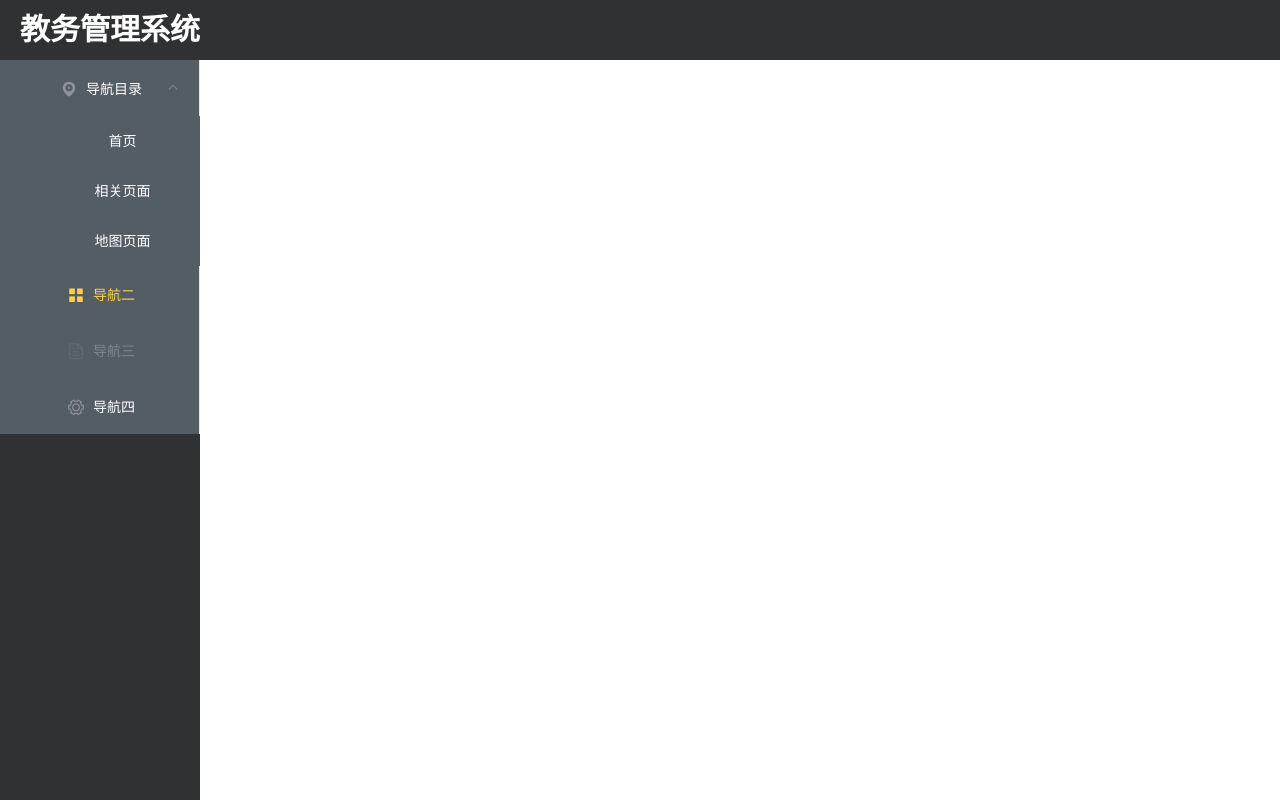
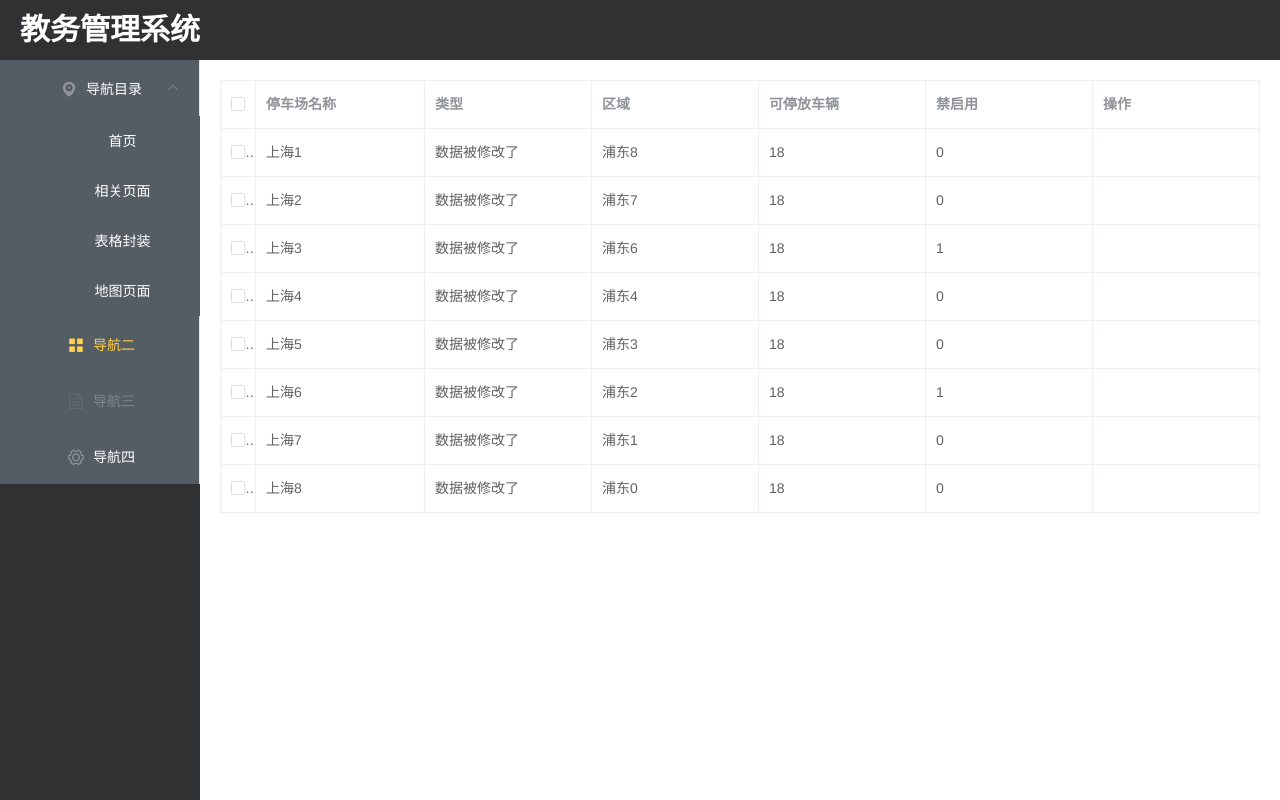
Before and after one commit to anxin-byte/vuex-table, a Vue app in the folder vuex/: page /#/table in a window 1280 px wide. Both pictures are taken after a click on the element "导航目录". Built offline with nearby package versions, Linux system fonts and the light colour scheme; a small style sheet from the web is missing.

Commit message:
'对table组件进行二次封装，目前callback函数封装尚缺,需要自己去寻找方案'

```diff
--- a/vuex/package.json
+++ b/vuex/package.json
@@ -7,6 +7,7 @@
     "build": "vue-cli-service build"
   },
   "dependencies": {
+    "axios": "^0.21.1",
     "core-js": "^3.6.5",
     "element-ui": "^2.14.1",
     "ol": "^6.4.3",
@@ -19,6 +20,9 @@
     "@vue/cli-plugin-router": "~4.5.0",
     "@vue/cli-plugin-vuex": "~4.5.0",
     "@vue/cli-service": "~4.5.0",
+    "node-sass": "^5.0.0",
+    "sass-loader": "^10.1.0",
+    "style-loader": "^2.0.0",
     "vue-template-compiler": "^2.6.11"
   }
 }
--- a/vuex/src/App.vue
+++ b/vuex/src/App.vue
@@ -21,6 +21,7 @@
                 <!-- <template slot="title">分组一</template> -->
                 <el-menu-item index="1-1"><router-link to="/">首页</router-link></el-menu-item>
                 <el-menu-item index="1-2"><router-link to="/about">相关页面</router-link></el-menu-item>
+                <el-menu-item index="1-2"><router-link to="/table">表格封装</router-link></el-menu-item>
                 <el-menu-item index="1-2"><router-link to="/map">地图页面</router-link></el-menu-item>
               <!-- </el-menu-item-group> -->
               <!-- <el-submenu index="1-4">
--- /dev/null
+++ b/vuex/src/api/data.js
@@ -0,0 +1,6 @@
+// import axios from 'axios';
+import data from "@/assets/data.json"
+
+export function loadData(){
+  return   data
+}
--- /dev/null
+++ b/vuex/src/assets/data.json
@@ -0,0 +1,13 @@
+{
+  "innerList": [
+		{"parkingName":"上海1","type":"公共场地1","address":"浦东8","carsNumber":"18","status":0},
+    {"parkingName":"上海2","type":"公共场地2","address":"浦东7","carsNumber":"18","status":0},
+		{"parkingName":"上海3","type":"公共场地3","address":"浦东6","carsNumber":"18","status":1},
+		{"parkingName":"上海4","type":"公共场地4","address":"浦东4","carsNumber":"18","status":0},
+		{"parkingName":"上海5","type":"公共场地5","address":"浦东3","carsNumber":"18","status":0},
+		{"parkingName":"上海6","type":"公共场地6","address":"浦东2","carsNumber":"18","status":1},
+		{"parkingName":"上海7","type":"公共场地7","address":"浦东1","carsNumber":"18","status":0},
+		{"parkingName":"上海8","type":"公共场地8","address":"浦东0","carsNumber":"18","status":0}
+	]
+
+}
--- a/vuex/src/components/HelloWorld.vue
+++ /dev/null
@@ -1,59 +0,0 @@
-<template>
-  <div class="hello">
-    <h1>{{ msg }}</h1>
-    <p>
-      For a guide and recipes on how to configure / customize this project,<br>
-      check out the
-      <a href="https://cli.vuejs.org" target="_blank" rel="noopener">vue-cli documentation</a>.
-    </p>
-    <h3>Installed CLI Plugins</h3>
-    <ul>
-      <li><a href="https://github.com/vuejs/vue-cli/tree/dev/packages/%40vue/cli-plugin-babel" target="_blank" rel="noopener">babel</a></li>
-      <li><a href="https://github.com/vuejs/vue-cli/tree/dev/packages/%40vue/cli-plugin-router" target="_blank" rel="noopener">router</a></li>
-      <li><a href="https://github.com/vuejs/vue-cli/tree/dev/packages/%40vue/cli-plugin-vuex" target="_blank" rel="noopener">vuex</a></li>
-    </ul>
-    <h3>Essential Links</h3>
-    <ul>
-      <li><a href="https://vuejs.org" target="_blank" rel="noopener">Core Docs</a></li>
-      <li><a href="https://forum.vuejs.org" target="_blank" rel="noopener">Forum</a></li>
-      <li><a href="https://chat.vuejs.org" target="_blank" rel="noopener">Community Chat</a></li>
-      <li><a href="https://twitter.com/vuejs" target="_blank" rel="noopener">Twitter</a></li>
-      <li><a href="https://news.vuejs.org" target="_blank" rel="noopener">News</a></li>
-    </ul>
-    <h3>Ecosystem</h3>
-    <ul>
-      <li><a href="https://router.vuejs.org" target="_blank" rel="noopener">vue-router</a></li>
-      <li><a href="https://vuex.vuejs.org" target="_blank" rel="noopener">vuex</a></li>
-      <li><a href="https://github.com/vuejs/vue-devtools#vue-devtools" target="_blank" rel="noopener">vue-devtools</a></li>
-      <li><a href="https://vue-loader.vuejs.org" target="_blank" rel="noopener">vue-loader</a></li>
-      <li><a href="https://github.com/vuejs/awesome-vue" target="_blank" rel="noopener">awesome-vue</a></li>
-    </ul>
-  </div>
-</template>
-
-<script>
-export default {
-  name: 'HelloWorld',
-  props: {
-    msg: String
-  }
-}
-</script>
-
-<!-- Add "scoped" attribute to limit CSS to this component only -->
-<style scoped>
-h3 {
-  margin: 40px 0 0;
-}
-ul {
-  list-style-type: none;
-  padding: 0;
-}
-li {
-  display: inline-block;
-  margin: 0 10px;
-}
-a {
-  color: #42b983;
-}
-</style>
--- /dev/null
+++ b/vuex/src/components/VueTable.vue
@@ -0,0 +1,86 @@
+<template>
+  <div class="hello">
+  <el-table :data="table_data" border style="width:100%">
+     <el-table-column v-if="table_config.checkbox" type="selection" width="35"></el-table-column>
+
+    <template  v-for="item in this.table_config.thead" >
+    <!-- 回调 -->
+     <el-table-column v-if="item.type==='function'" :key="item.prop"  :prop="item.prop" :label="item.label">
+       <template slot-scope="scope">
+        <span v-html="item.callback&&item.callback(scope.row,item.prop)"></span>
+       </template>
+     </el-table-column>
+
+    <!-- <el-table-column v-else-if="item.type==='images'" :key="item.prop"  :prop="item.prop" :label="item.label">
+       <template slot-scope="scope">
+        <el-input></el-input>
+       </template>
+     </el-table-column> -->
+
+     <!-- 纯文本 -->
+     <el-table-column v-else :key="item.prop"  :prop="item.prop" :label="item.label"></el-table-column>
+
+    </template>
+  </el-table>
+  </div>
+</template>
+
+<script>
+import {loadData} from "@/api/data.js"
+
+export default {
+  // 表格组件封装
+  name:'TableComponent',
+  props:{
+    config:{
+      type:Object,
+      default:()=>{}
+    }
+  },
+  data(){
+  return{
+    // 建议接收的值从新配置
+   table_config:{
+     thead:[],
+     url:'',
+     checkbox:''
+    //  aaa:'11'
+   },
+   table_data:[]
+  }
+  },
+  beforeMount () {
+    // this.getData()
+  },
+  methods: {
+    initConfig(){
+      for(let key in this.config){
+        if(Object.keys(this.table_config).includes(key)){
+          this.table_config[key]=this.config[key]
+        }
+      }
+      // 初始化完成调取数据
+    this.getData() //url
+    console.log(this.table_config);
+    },
+    getData(){
+    this.table_data=loadData().innerList
+    }
+  },
+watch: {
+  config:{
+    // 监听传入值，执行操作并在table_config中换掉重新生成
+    handler(newValue){
+      this.initConfig()
+      // console.log(newValue);
+    },
+    immediate:true
+  }
+}
+}
+</script>
+
+<!-- Add "scoped" attribute to limit CSS to this component only -->
+<style lang="scss" scoped>
+
+</style>
--- a/vuex/src/router/index.js
+++ b/vuex/src/router/index.js
@@ -16,6 +16,11 @@ const routes = [
     component: () => import(/* webpackChunkName: "about" */ '../views/About.vue')
   },
   {
+    path: '/table',
+    name: 'Table',
+    component: () => import(/* webpackChunkName: "about" */ '../views/Table.vue')
+  },
+  {
     path: '/map',
     name: 'Map',
     component: () => import('../views/map.vue')
--- /dev/null
+++ b/vuex/src/views/Table.vue
@@ -0,0 +1,57 @@
+<template>
+<div>
+  <VueTable  :config="table_config"/>
+</div>
+</template>
+
+<script>
+import VueTable from '@/components/VueTable.vue'
+// 引用封装的表格组件
+export default {
+    name: 'Vuetable',
+  data(){
+    return{
+     table_config:{
+       thead:[
+         {label:'停车场名称',prop:'parkingName'},
+        //  {label:'类型',prop:'type',type:"function",callback:(row,prop)=>{
+        //    const data=this.parking_type.filter(item=>item.value==row.[prop])
+        //    if(data&&data.length>0){
+        //      return data[0].label
+        //    }
+        // 第二种方法
+        //  const data=this.this.parking_type_json[row[prop]]
+
+       // if(data){
+        //  return data.label
+        // }
+            // console.log(data);
+        //    console.log(row)}},
+         {label:'类型',prop:'type',type:"function",callback:()=>{return '数据被修改了'}}, // 使用时对callback进行封装，在callback里调用公共函数 call(){return this.add(row,prop)}
+        //  {label:'区域',prop:'address',type:"images"},
+         {label:'区域',prop:'address',type:"function",callback:(row,prop)=>{ if(row[prop]){return row[prop]}else{console.log(row[prop])}}},
+         {label:'可停放车辆',prop:'carsNumber'},
+         {label:'禁启用',prop:'status'},
+         {label:'操作'}
+         ],
+         checkbox:true,
+         url:'/api/data',
+      //  aaa:'999'
+     },
+    //  table_data:[{parkingName:"上海1",type:"公共场地1",address:'浦东8',carsNumber:18,status:0}]
+    }
+  },
+  created () {
+    // this.table_data=JSON.parse(loadData().innerList)
+    // this.table_data=loadData().innerList
+    // console.log(this.table_data)
+  },
+components: {
+  VueTable
+}
+}
+</script>
+
+<style>
+
+</style>
```
Also changed, not shown: 1 other file (tests, documents, lock files or other folders).
